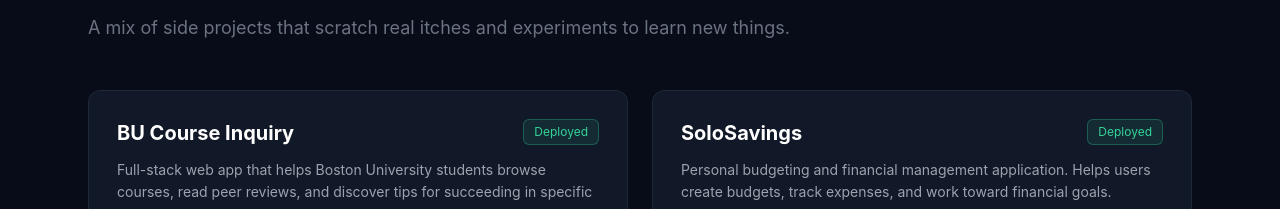
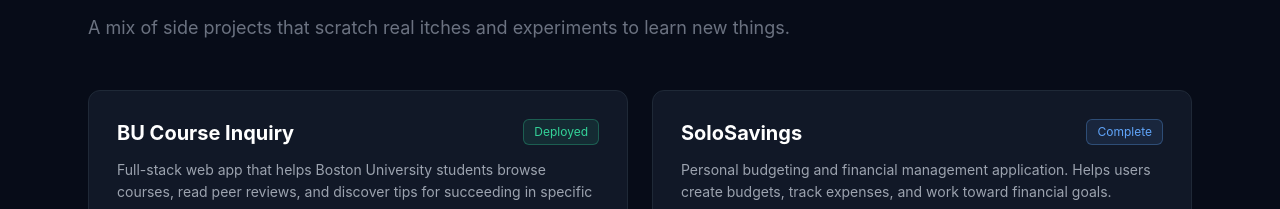
Before and after one commit to AWOuellette/Portfolio, a React (Vite) app: page / in a window 1280 px wide. Shown: the part 3949-4158 px from the top of the page. Built offline with nearby package versions, Linux system fonts and the light colour scheme.

Commit message:
Remove SoloSavings live demo link

```diff
--- a/src/components/Projects.jsx
+++ b/src/components/Projects.jsx
@@ -14,8 +14,7 @@
       'Personal budgeting and financial management application. Helps users create budgets, track expenses, and work toward financial goals. Includes full architecture documentation, database schema, and use-case diagrams.',
     tech: ['Java', 'Spring Boot', 'React', 'PostgreSQL', 'Docker'],
     github: 'https://github.com/AWOuellette/SoloSavings',
-    live: 'https://solosavings.wanl.blue',
-    status: 'Deployed',
+    status: 'Complete',
   },
   {
     title: 'AXIOM.MARKETS',
```
